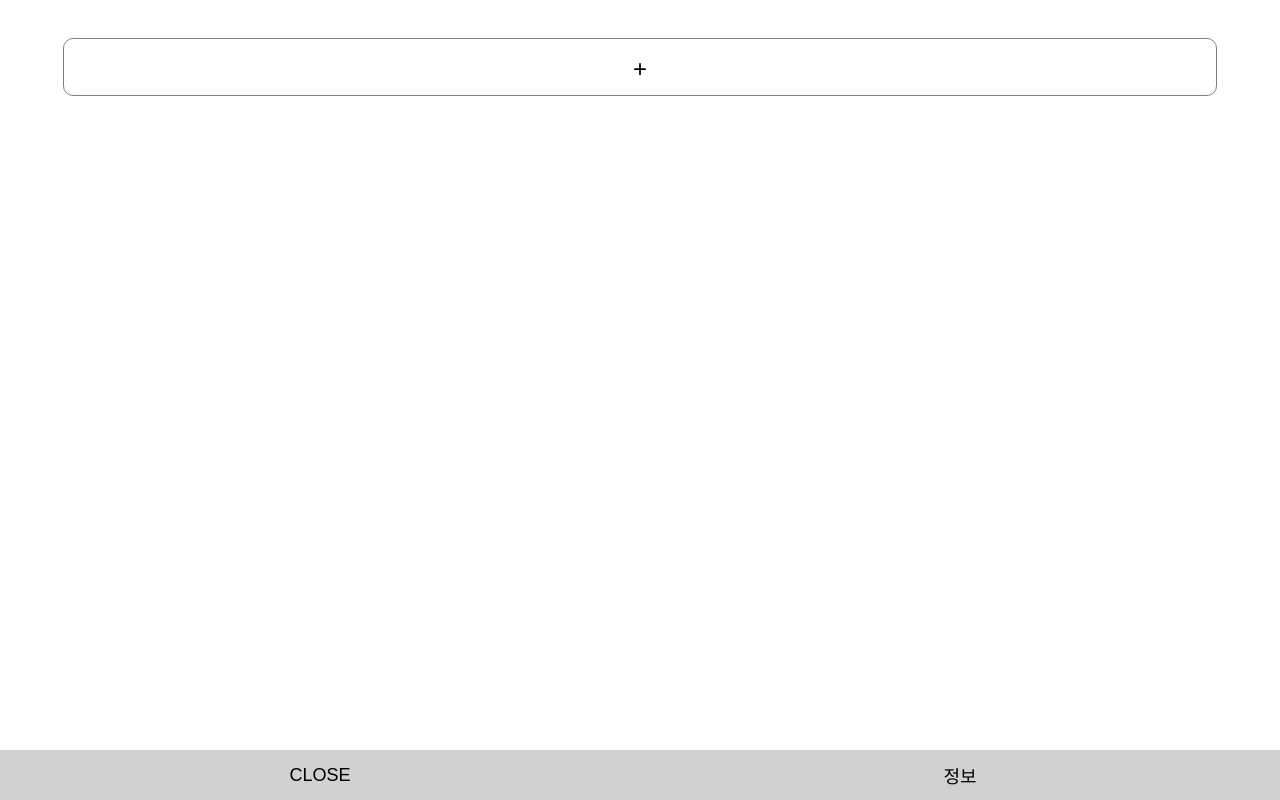
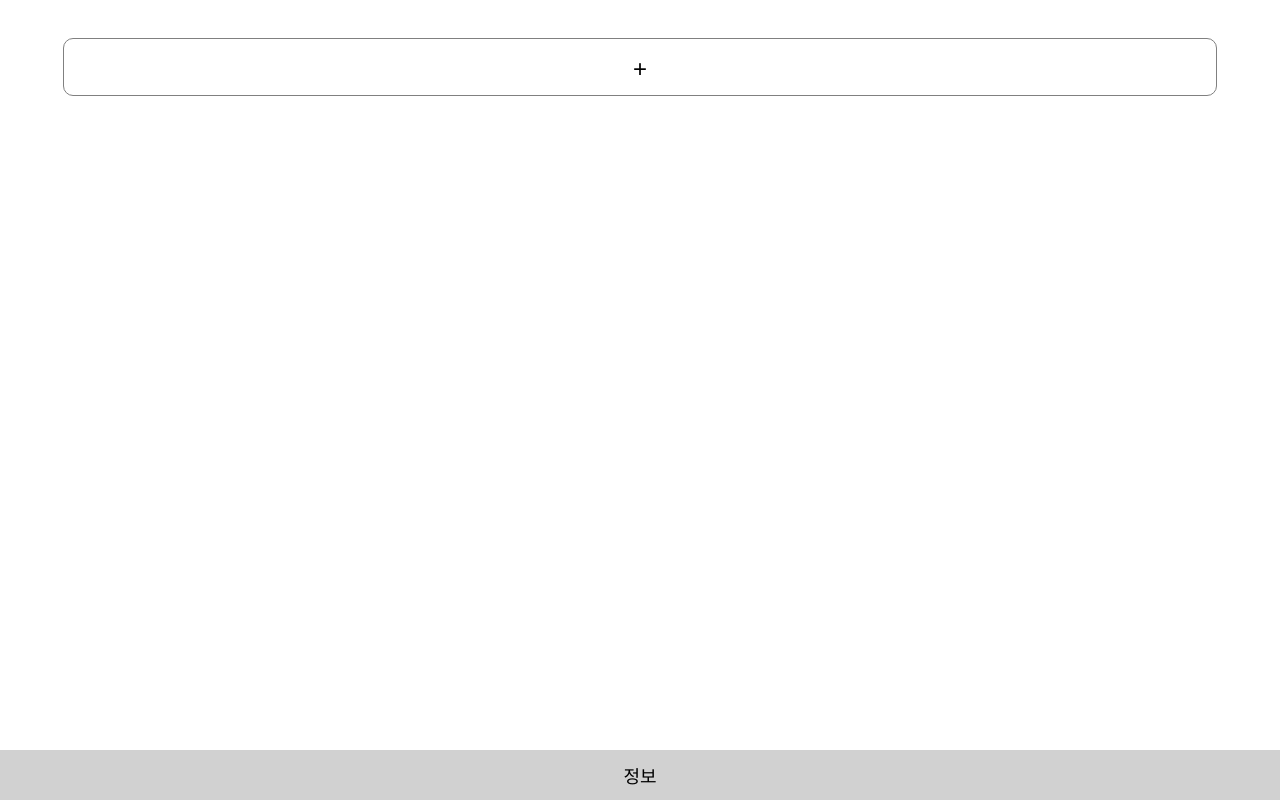
Before and after one commit to Leafurya/Dday-program, a React (Create React App) app in the folder client/: page / in a window 1280 px wide. Built offline with nearby package versions, Linux system fonts and the light colour scheme; a web font is replaced by a local one.

Commit message:
dev12
give up close function

```diff
--- a/client/src/App.css
+++ b/client/src/App.css
@@ -19,16 +19,3 @@ li{
 textarea,input{
 	font-family: 'Jeju Gothic', sans-serif;
 }
-.navi_btns{
-	background: none;
-	border: none;
-	position: fixed;
-	left:0;
-	bottom:0;
-
-	width: 100%;
-	height: 50px;
-
-	display: grid;
-	grid-template-columns: 1fr 1fr;
-}
--- a/client/src/component/Lobby.js
+++ b/client/src/component/Lobby.js
@@ -25,24 +25,6 @@ function Lobby(props){
 				<ProjectLists projects={props.projects} PageCallback={props.PageCallback}></ProjectLists>
 			</ul>
 			<div className="navi_btns">
-				<input className="close_btn" type="button" value="CLOSE" onClick={
-					()=>{
-						closeBtnClickCount++;
-						if(closeBtnClickCount>=2){
-							window.close();
-						}
-						else{
-							closeNotiEle.classList="close_noti"
-							document.querySelector(".App").appendChild(closeNotiEle)
-							closeInterval=setInterval(()=>{
-								closeBtnClickCount=0;
-								closeNotiEle.classList.remove("close_noti")
-								document.querySelector(".App").removeChild(closeNotiEle)
-								clearInterval(closeInterval)
-							},1990)
-						}
-					}
-				}></input>
 				<input type="button" className="information_btn" value="정보" onClick={()=>{
 					alert("버전: alpha 1.0.0\n연속 출석 "+props.attendance+"일째");
 				}}></input>
--- a/client/src/style/Lobby.css
+++ b/client/src/style/Lobby.css
@@ -100,37 +100,22 @@
 .task_stat span{
 	font-size: medium;
 }
+.navi_btns{
+	background: none;
+	border: none;
+	position: fixed;
+	left:0;
+	bottom:0;
 
+	width: 100%;
+	height: 50px;
+
+	display: block;
+}
 .navi_btns input{
 	border: none;
 	font-size: large;
+	width: 100%;
+	height:100%;
 	background-color:rgb(209, 209, 209);
 }
-.close_noti{
-	background-color: rgb(193, 193, 193);
-	border: 1px solid none;
-	border-radius: 10px;
-	position: absolute;
-	font-size: medium;
-	padding: 10px;
-	bottom: 100px;
-	transform: translateX(-50%);
-	left: 50%;
-	text-align: center;
-	width: 300px;
-
-	animation-name: fade_out;
-	animation-duration: 2s;
-	animation-iteration-count: 1;
-}
-@keyframes fade_out {
-	0%{
-		opacity: .8;
-	}
-	50%{
-		opacity: .8;
-	}
-	100%{
-		opacity: 0;
-	}
-}
```
